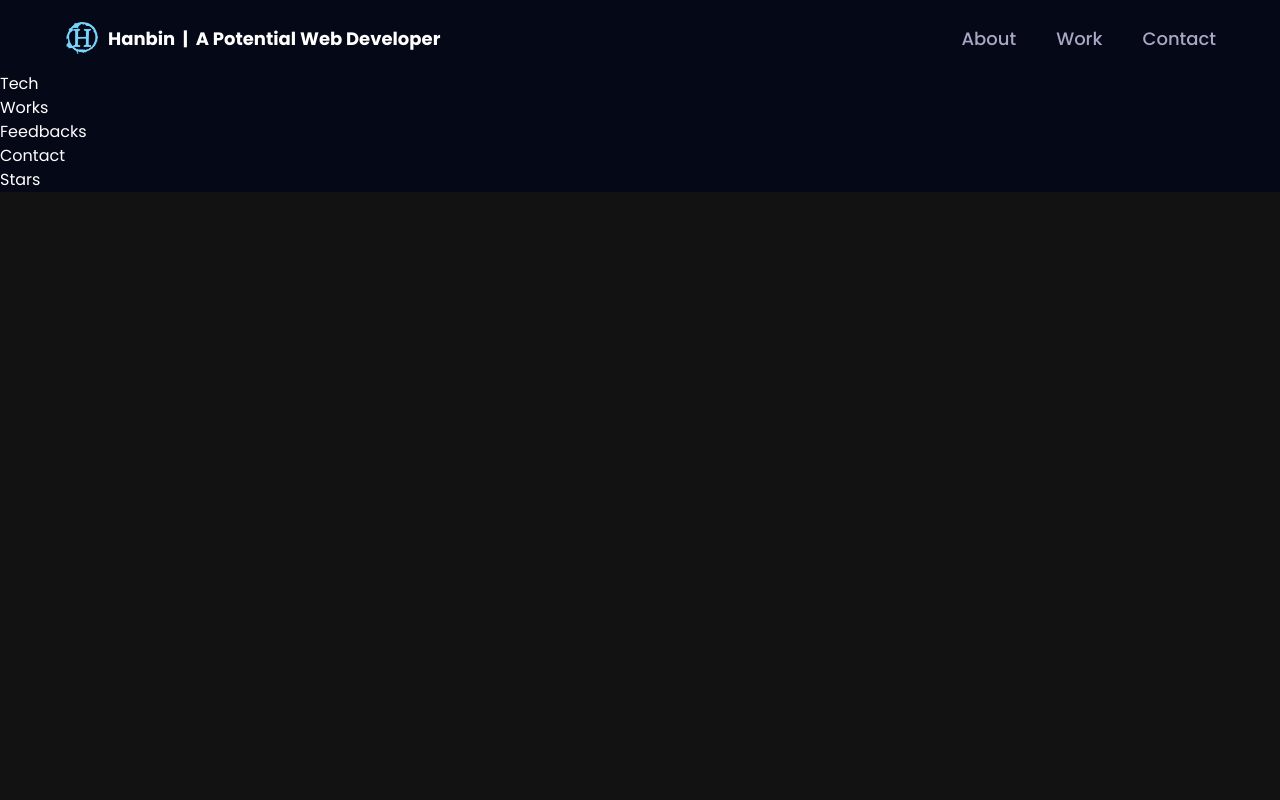
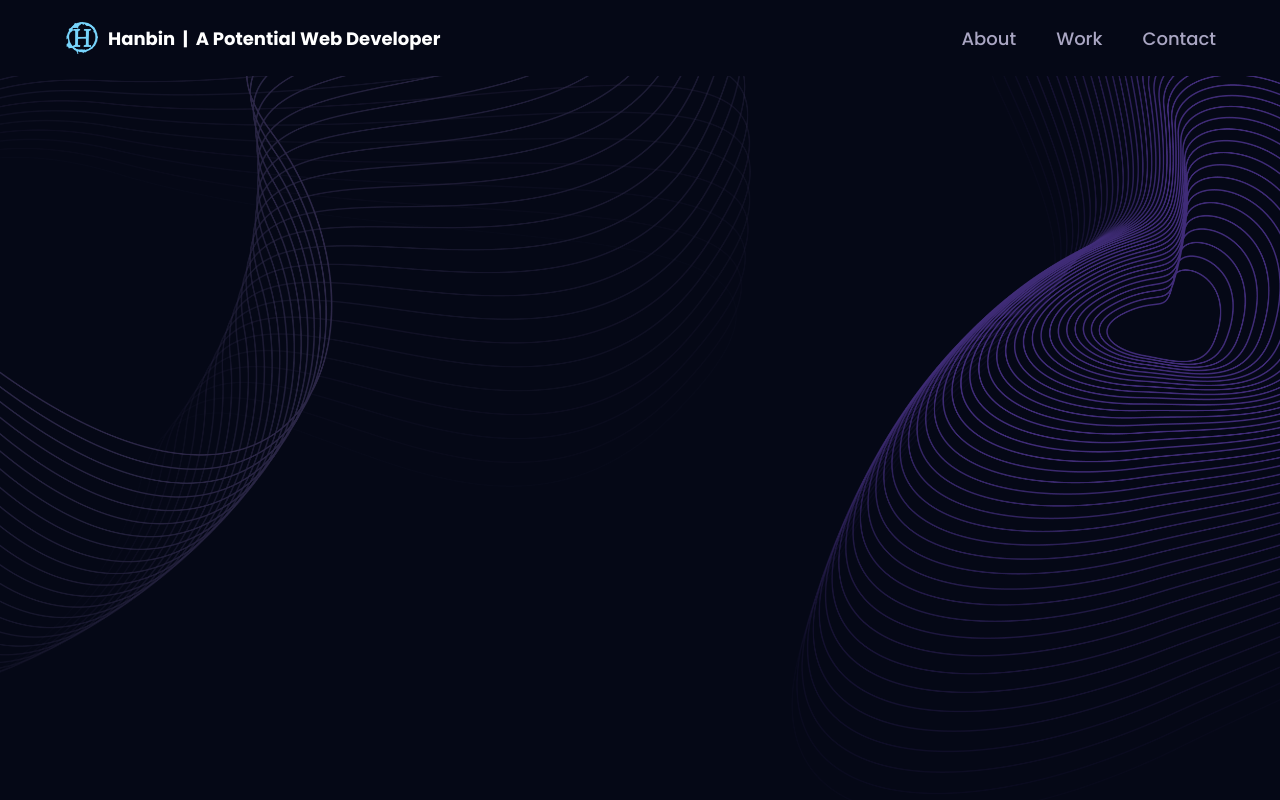
Before and after one commit to hskl18/Portfolio, a React (Vite) app: page / in a window 1280 px wide. Shown: the top 800 px of the page. Built offline with nearby package versions, Linux system fonts and the light colour scheme.

Commit message:
starting hero

```diff
--- a/src/components/Hero.jsx
+++ b/src/components/Hero.jsx
@@ -1,8 +1,19 @@
-import React from 'react'
+import {motion} from 'framer-motion'
+import {styles} from '../styles'
+import {ComputersCanvas} from './canvas'
 
 const Hero = () => {
   return (
-    <div>Hero</div>
+    <section className='relative w-full h-screen mx-auto '>
+      <div className={`${styles.paddingX} absolute inset-0 top-[120px] max-w-7xl mx-auto
+      flex flex-row items-start gap-5`}>
+        <div className='flex flex-col justify-center items-center mt-5'>
+          <div>
+
+          </div>
+        </div>
+      </div>
+    </section>
   )
 }
 
```
